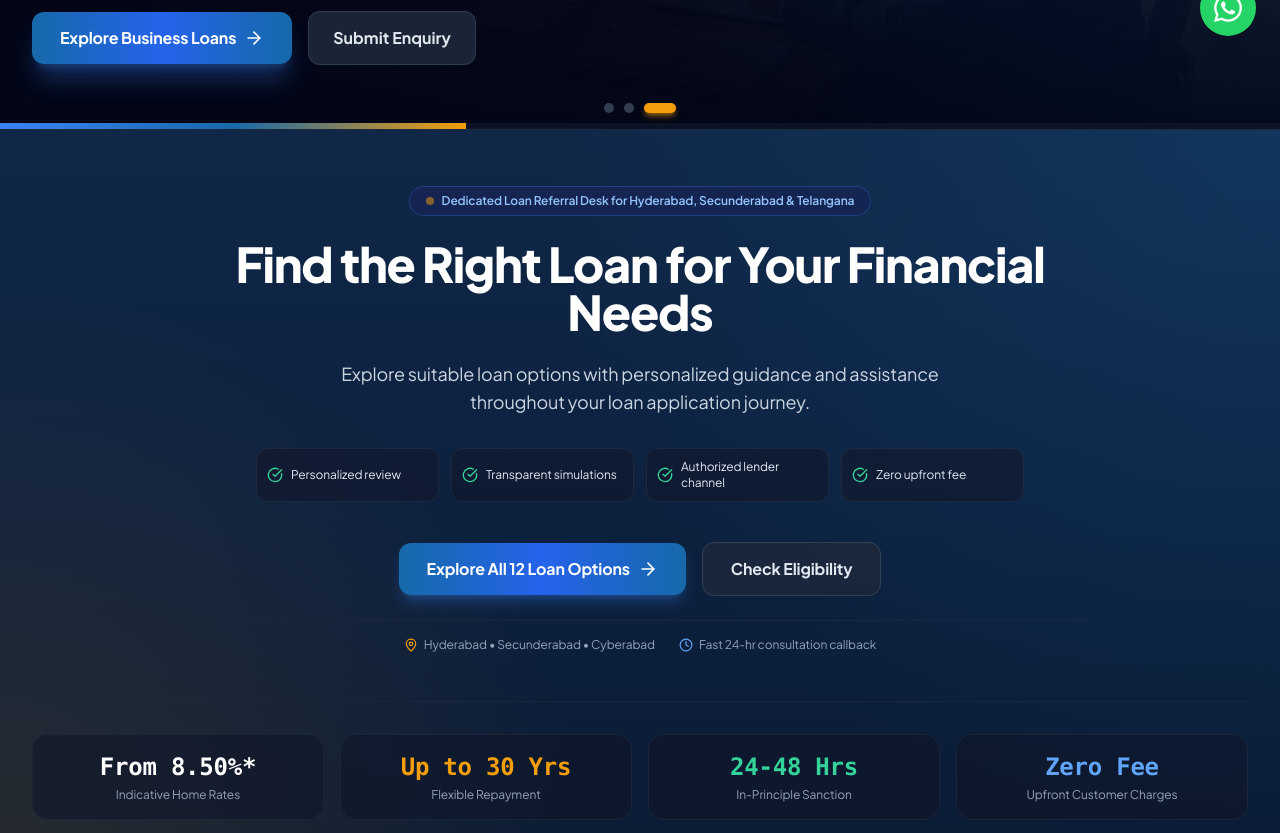
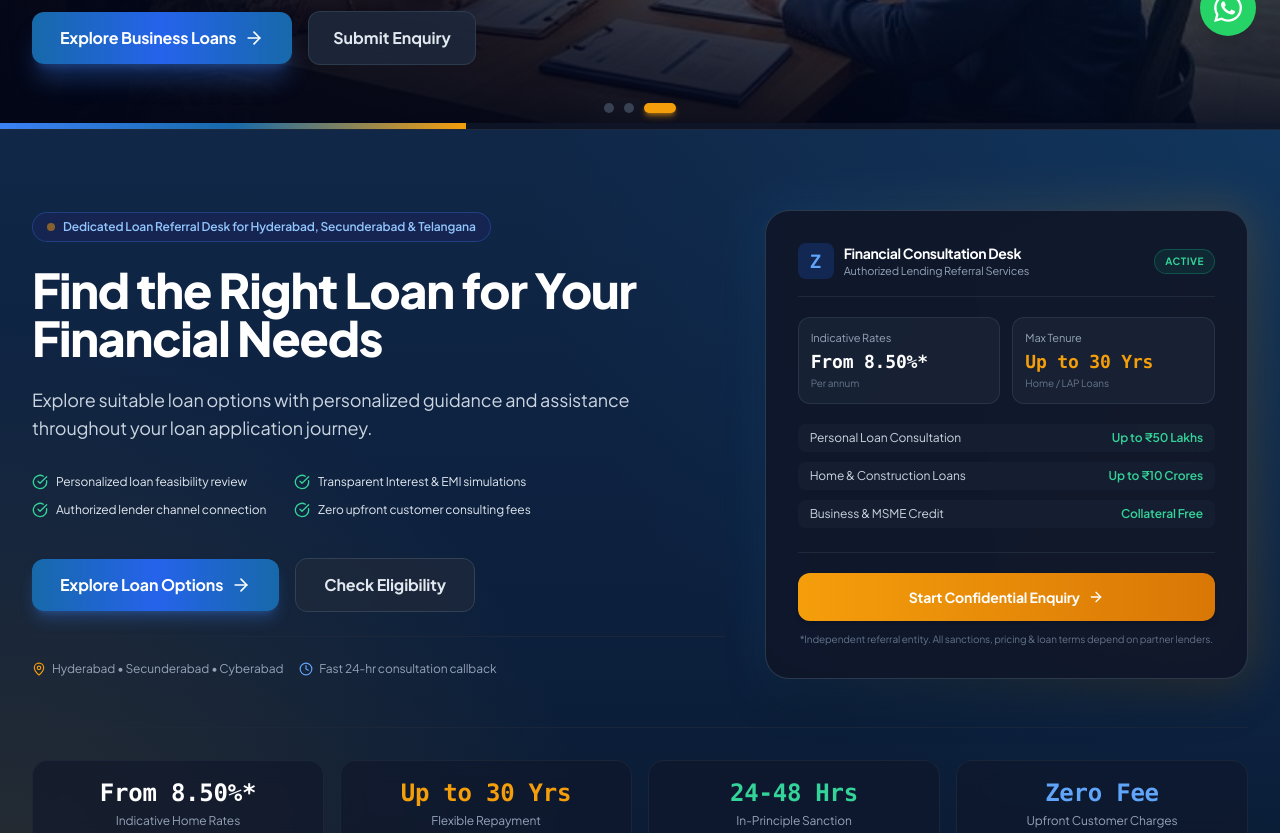
Before and after one commit to zippytechsystems/Zippy-ICIC-loans-connector-website, a React (Vite) app: page / in a window 1280 px wide. Shown: the part 740-1573 px from the top of the page. Built offline with nearby package versions, Linux system fonts and the light colour scheme.

Commit message:
feat: display top hero image slider first followed by complete 2-column financial consultation desk hero section, disable html caching, and sync vite telemetry logs

```diff
--- a/src/pages/Home.tsx
+++ b/src/pages/Home.tsx
@@ -29,71 +29,74 @@ export const Home: React.FC = () => {
       {/* 1. TOP HERO IMAGE SLIDER: ABSOLUTE FIRST THING USER SEES FOR MAXIMUM IMPRESSION */}
       <HeroImageSlider />
 
-      {/* 2. ADVISORY & VALUE PROPOSITION HERO SECTION */}
-      <section className="relative bg-gradient-to-b from-primary via-[#0D213F] to-[#0A1B33] text-white py-14 lg:py-18 overflow-hidden border-b border-slate-800">
+      {/* 2. ADVISORY & FINANCIAL CONSULTATION HERO SECTION (EXACT 2-COLUMN FROM IMAGE) */}
+      <section className="relative bg-gradient-to-b from-primary via-[#0D213F] to-[#0A1B33] text-white py-14 lg:py-20 overflow-hidden border-b border-slate-800">
         {/* Background glow and subtle accents */}
         <div className="absolute inset-0 bg-[radial-gradient(circle_at_top_right,rgba(23,105,170,0.22),transparent_50%)] pointer-events-none"></div>
         <div className="absolute inset-0 bg-[radial-gradient(circle_at_bottom_left,rgba(245,158,11,0.12),transparent_40%)] pointer-events-none"></div>
 
         <div className="max-w-7xl mx-auto px-4 sm:px-6 lg:px-8 relative z-10">
-          <div className="max-w-4xl mx-auto text-center space-y-6">
+          <div className="grid grid-cols-1 lg:grid-cols-12 gap-8 lg:gap-10 items-center">
+
+            {/* Left Column: Headlines & Call to Actions */}
+            <div className="lg:col-span-7 space-y-6 text-center lg:text-left">
 
               {/* Region & Badge tag */}
-            <div className="inline-flex items-center gap-2 px-4 py-1.5 rounded-full bg-blue-950/80 border border-blue-500/30 text-blue-300 text-xs font-semibold backdrop-blur-md">
+              <div className="inline-flex items-center gap-2 px-3.5 py-1.5 rounded-full bg-blue-950/80 border border-blue-500/30 text-blue-300 text-xs font-semibold backdrop-blur-md">
                 <span className="w-2 h-2 rounded-full bg-accent animate-pulse"></span>
                 <span>Dedicated Loan Referral Desk for {BRAND_CONFIG.targetRegion}</span>
               </div>
 
               {/* Required Exact Headline */}
-            <h2 className="text-3xl sm:text-4xl lg:text-5xl font-extrabold tracking-tight text-white leading-[1.18]">
+              <h2 className="text-3xl sm:text-4xl lg:text-5xl font-extrabold tracking-tight text-white leading-[1.15]">
                 Find the Right Loan for Your Financial Needs
               </h2>
 
               {/* Required Exact Description */}
-            <p className="text-base sm:text-lg text-slate-300 leading-relaxed max-w-2xl mx-auto font-normal">
+              <p className="text-base sm:text-lg text-slate-300 leading-relaxed max-w-2xl mx-auto lg:mx-0 font-normal">
                 Explore suitable loan options with personalized guidance and assistance throughout your loan application journey.
               </p>
 
               {/* Highlight bullet points */}
-            <div className="pt-2 grid grid-cols-1 sm:grid-cols-2 lg:grid-cols-4 gap-3 text-xs text-slate-200 text-left max-w-3xl mx-auto">
-              <div className="flex items-center gap-2 p-2.5 rounded-xl bg-slate-900/60 border border-slate-800">
+              <div className="pt-2 grid grid-cols-1 sm:grid-cols-2 gap-3 text-xs text-slate-200 text-left max-w-lg mx-auto lg:mx-0">
+                <div className="flex items-center gap-2">
                   <CheckCircle className="w-4 h-4 text-emerald-400 shrink-0" />
-                <span>Personalized review</span>
+                  <span>Personalized loan feasibility review</span>
                 </div>
-              <div className="flex items-center gap-2 p-2.5 rounded-xl bg-slate-900/60 border border-slate-800">
+                <div className="flex items-center gap-2">
                   <CheckCircle className="w-4 h-4 text-emerald-400 shrink-0" />
-                <span>Transparent simulations</span>
+                  <span>Transparent Interest & EMI simulations</span>
                 </div>
-              <div className="flex items-center gap-2 p-2.5 rounded-xl bg-slate-900/60 border border-slate-800">
+                <div className="flex items-center gap-2">
                   <CheckCircle className="w-4 h-4 text-emerald-400 shrink-0" />
-                <span>Authorized lender channel</span>
+                  <span>Authorized lender channel connection</span>
                 </div>
-              <div className="flex items-center gap-2 p-2.5 rounded-xl bg-slate-900/60 border border-slate-800">
+                <div className="flex items-center gap-2">
                   <CheckCircle className="w-4 h-4 text-emerald-400 shrink-0" />
-                <span>Zero upfront fee</span>
+                  <span>Zero upfront customer consulting fees</span>
                 </div>
               </div>
 
               {/* Required Exact Buttons */}
-            <div className="pt-4 flex flex-col sm:flex-row items-center justify-center gap-4">
+              <div className="pt-4 flex flex-col sm:flex-row items-center justify-center lg:justify-start gap-4">
                 <a
                   href="#loan-categories"
-                className="w-full sm:w-auto px-7 py-3.5 rounded-xl font-bold text-white bg-gradient-to-r from-secondary via-blue-600 to-secondary hover:from-blue-600 hover:to-blue-700 shadow-lg shadow-blue-500/30 hover:shadow-xl transition-all duration-200 flex items-center justify-center gap-2 text-base active:scale-95"
+                  className="w-full sm:w-auto px-7 py-3.5 rounded-xl font-bold text-white bg-gradient-to-r from-secondary via-blue-600 to-secondary hover:from-blue-600 hover:to-blue-700 shadow-lg shadow-blue-500/30 hover:shadow-xl active:scale-95 transition-all duration-200 flex items-center justify-center gap-2 text-base"
                 >
-                <span>Explore All 12 Loan Options</span>
+                  <span>Explore Loan Options</span>
                   <ArrowRight className="w-5 h-5" />
                 </a>
 
                 <Link
                   to="/eligibility"
-                className="w-full sm:w-auto px-7 py-3.5 rounded-xl font-bold text-slate-200 bg-slate-800/80 hover:bg-slate-700 border border-slate-700 transition-all duration-200 flex items-center justify-center gap-2 text-base backdrop-blur-sm active:scale-95"
+                  className="w-full sm:w-auto px-7 py-3.5 rounded-xl font-bold text-slate-200 bg-slate-800/80 hover:bg-slate-700 border border-slate-700 active:scale-95 transition-all duration-200 flex items-center justify-center gap-2 text-base backdrop-blur-sm"
                 >
                   <span>Check Eligibility</span>
                 </Link>
               </div>
 
               {/* Local Area Trust indicators */}
-            <div className="pt-4 border-t border-slate-800/80 flex flex-wrap items-center justify-center gap-6 text-xs text-slate-400">
+              <div className="pt-6 border-t border-slate-800/80 flex flex-wrap items-center justify-center lg:justify-start gap-4 text-xs text-slate-400">
                 <span className="flex items-center gap-1.5">
                   <MapPin className="w-3.5 h-3.5 text-accent" />
                   <span>Hyderabad • Secunderabad • Cyberabad</span>
@@ -102,6 +105,79 @@ export const Home: React.FC = () => {
                   <Clock className="w-3.5 h-3.5 text-blue-400" />
                   <span>Fast 24-hr consultation callback</span>
                 </span>
+              </div>
+            </div>
+
+            {/* Right Column: Premium Financial Consultation Hero Card (Exactly matching the photo) */}
+            <div className="lg:col-span-5">
+              <div className="relative mx-auto max-w-md lg:max-w-none">
+                {/* Decorative border glow */}
+                <div className="absolute -inset-1 rounded-3xl bg-gradient-to-r from-secondary to-accent opacity-20 blur-xl"></div>
+
+                <div className="relative rounded-3xl bg-slate-900/95 border border-slate-700/80 p-6 sm:p-8 backdrop-blur-xl shadow-2xl">
+                  {/* Header */}
+                  <div className="flex items-center justify-between pb-4 border-b border-slate-800">
+                    <div className="flex items-center gap-2.5">
+                      <div className="w-9 h-9 rounded-lg bg-blue-600/20 text-blue-400 flex items-center justify-center font-bold text-lg">
+                        Z
+                      </div>
+                      <div>
+                        <h4 className="text-sm font-bold text-white">Financial Consultation Desk</h4>
+                        <p className="text-[11px] text-slate-400">Authorized Lending Referral Services</p>
+                      </div>
+                    </div>
+                    <span className="px-2.5 py-1 rounded-full bg-emerald-500/10 border border-emerald-500/30 text-emerald-400 text-[10px] font-bold uppercase tracking-wider">
+                      Active
+                    </span>
+                  </div>
+
+                  {/* Summary Metric Cards */}
+                  <div className="grid grid-cols-2 gap-3 my-5">
+                    <div className="p-3 rounded-xl bg-slate-800/60 border border-slate-700/60">
+                      <span className="text-[11px] text-slate-400 block mb-0.5">Indicative Rates</span>
+                      <span className="text-lg font-bold text-white font-mono">From 8.50%*</span>
+                      <span className="text-[10px] text-slate-500 block">Per annum</span>
+                    </div>
+                    <div className="p-3 rounded-xl bg-slate-800/60 border border-slate-700/60">
+                      <span className="text-[11px] text-slate-400 block mb-0.5">Max Tenure</span>
+                      <span className="text-lg font-bold text-accent font-mono">Up to 30 Yrs</span>
+                      <span className="text-[10px] text-slate-500 block">Home / LAP Loans</span>
+                    </div>
+                  </div>
+
+                  {/* Quick Feature Checklist */}
+                  <div className="space-y-2.5 text-xs text-slate-300">
+                    <div className="flex items-center justify-between py-1.5 px-3 rounded-lg bg-slate-800/40">
+                      <span>Personal Loan Consultation</span>
+                      <span className="font-semibold text-emerald-400">Up to ₹50 Lakhs</span>
+                    </div>
+                    <div className="flex items-center justify-between py-1.5 px-3 rounded-lg bg-slate-800/40">
+                      <span>Home & Construction Loans</span>
+                      <span className="font-semibold text-emerald-400">Up to ₹10 Crores</span>
+                    </div>
+                    <div className="flex items-center justify-between py-1.5 px-3 rounded-lg bg-slate-800/40">
+                      <span>Business & MSME Credit</span>
+                      <span className="font-semibold text-emerald-400">Collateral Free</span>
+                    </div>
+                  </div>
+
+                  {/* Direct Action Button */}
+                  <div className="mt-6 pt-5 border-t border-slate-800">
+                    <Link
+                      to="/apply"
+                      className="w-full py-3.5 px-4 rounded-xl bg-gradient-to-r from-accent to-amber-600 hover:from-amber-600 hover:to-accent text-white font-bold text-sm shadow-md hover:-translate-y-0.5 active:scale-95 transition-all flex items-center justify-center gap-2"
+                    >
+                      <span>Start Confidential Enquiry</span>
+                      <ArrowRight className="w-4 h-4" />
+                    </Link>
+                  </div>
+
+                  {/* Small statutory footnote */}
+                  <p className="text-[10px] text-slate-500 text-center mt-3 leading-tight">
+                    *Independent referral entity. All sanctions, pricing & loan terms depend on partner lenders.
+                  </p>
+                </div>
+              </div>
             </div>
 
           </div>
```
Also changed, not shown: src/components/home/HeroImageSlider.tsx (+22 -6 lines), 2 other files (tests, documents, lock files or other folders). Lines whose indentation alone changed are shown as unchanged.
